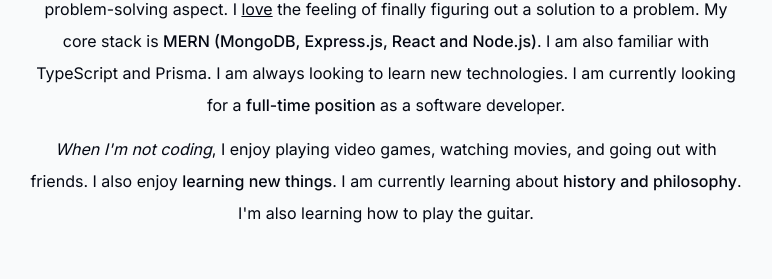
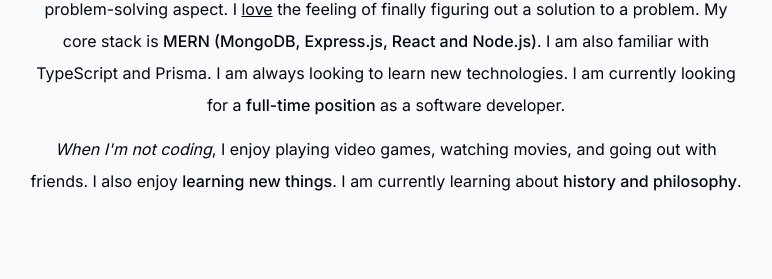
Before and after one commit to D-Kunrath/portfolio-website, a Next.js app: page / in a window 1280 px wide. Shown: the part 939-1218 px from the top of the page, without its empty margins (254-1026 px from the left). Built offline with nearby package versions, Linux system fonts and the light colour scheme; no server answers.

Commit message:
fix: eslint rules

```diff
--- a/components/about.tsx
+++ b/components/about.tsx
@@ -40,8 +40,7 @@
         video games, watching movies, and going out with friends. I also enjoy{" "}
         <span className="font-medium">learning new things</span>. I am currently
         learning about{" "}
-        <span className="font-medium">history and philosophy</span>. I'm also
-        learning how to play the guitar.
+        <span className="font-medium">history and philosophy</span>.
       </p>
     </motion.section>
   );
```
Also changed, not shown: .eslintrc.json.
